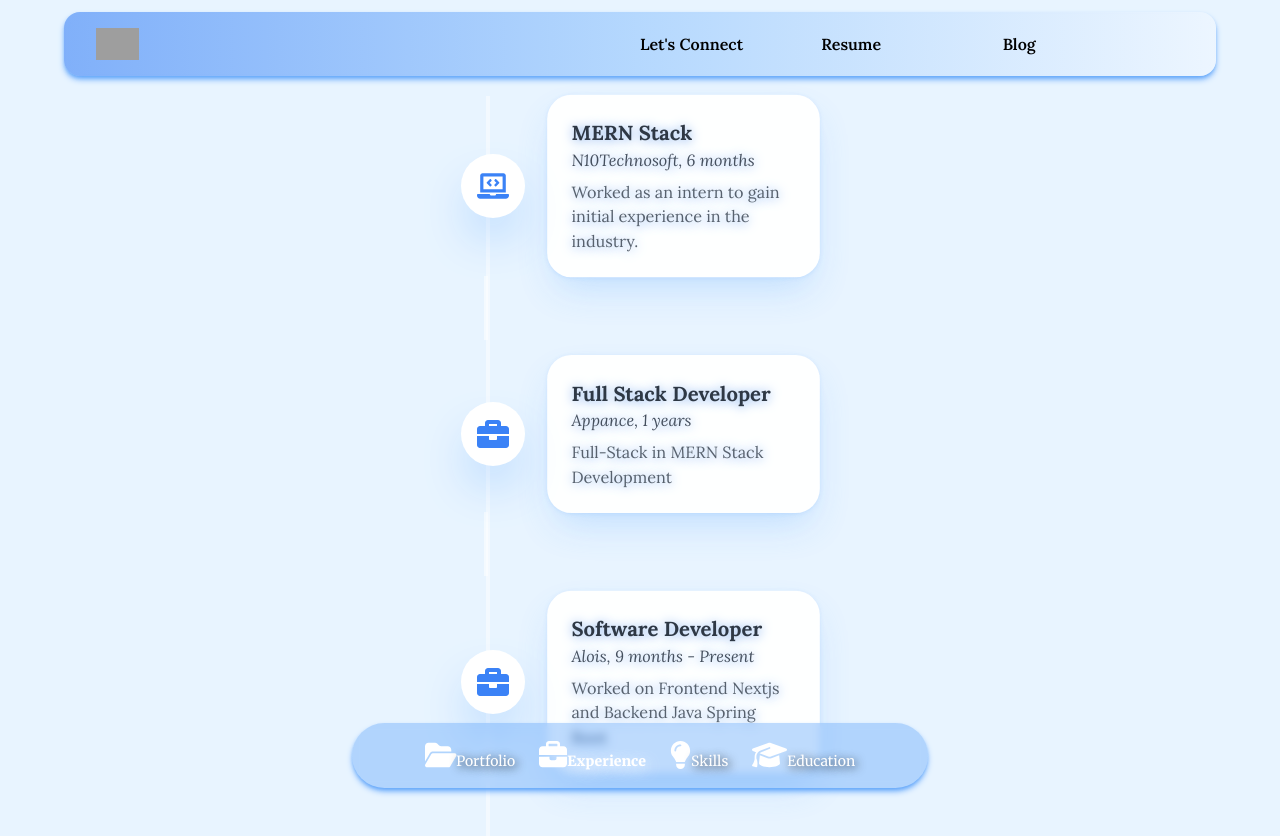
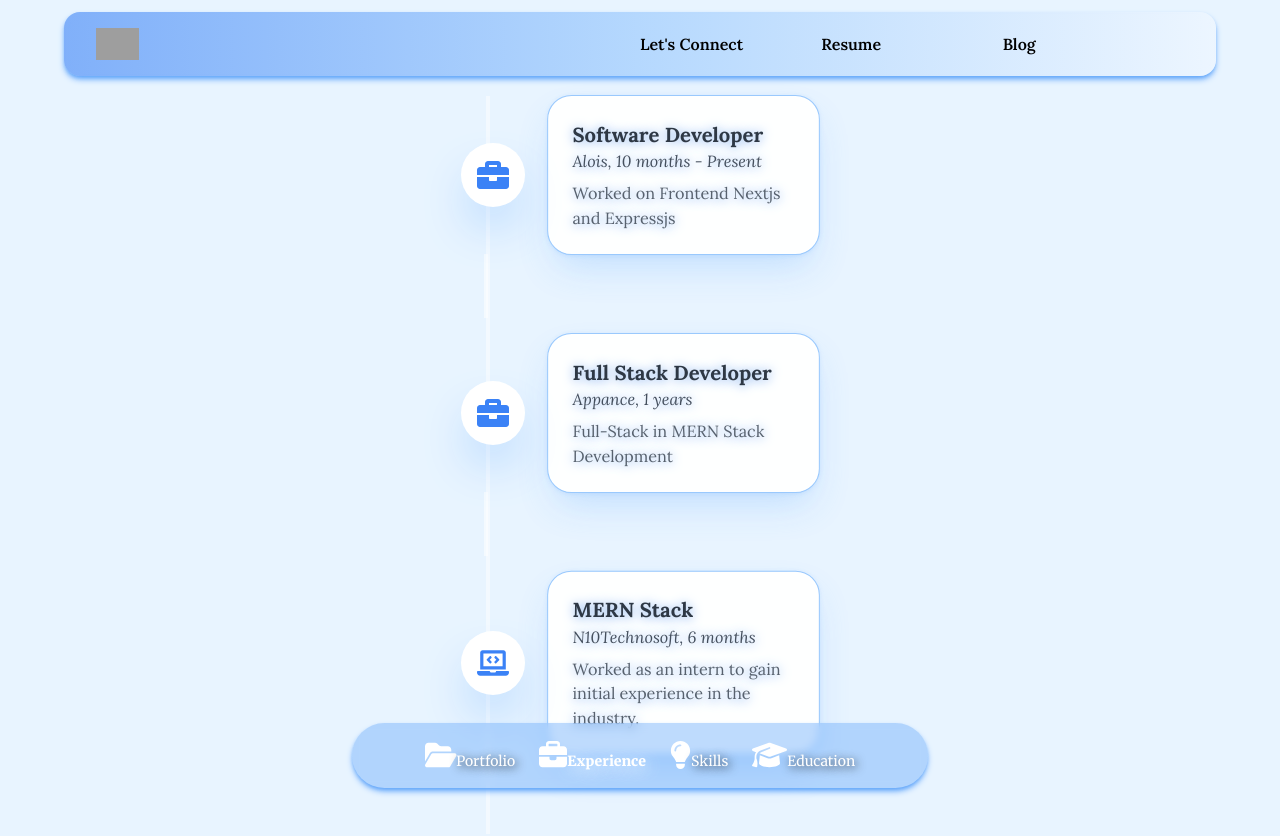
Before and after one commit to chaudhary-rishabh/rishabhc.in, a Next.js app: page /experience in a window 1280 px wide. Shown: the top 836 px of the page. Built offline with nearby package versions, Linux system fonts and the light colour scheme; grey boxes are pictures that could not be loaded.

Commit message:
added exp

```diff
--- a/components/Wizard.tsx
+++ b/components/Wizard.tsx
@@ -4,11 +4,11 @@
 const Wizard = () => {
     const steps = [
         {
-            title: 'MERN Stack',
-            duration: '6 months',
-            company: 'N10Technosoft',
-            description: 'Worked as an intern to gain initial experience in the industry.',
-            icon: <FaLaptopCode className="text-blue-500 w-8 h-8" />,
+            title: 'Software Developer',
+            duration: '10 months - Present',
+            company: 'Alois',
+            description: 'Worked on Frontend Nextjs and Expressjs',
+            icon: <FaBriefcase className="text-blue-500 w-8 h-8" />,
         },
         {
             title: 'Full Stack Developer',
@@ -18,11 +18,11 @@
             icon: <FaBriefcase className="text-blue-500 w-8 h-8" />,
         },
         {
-            title: 'Software Developer',
-            duration: '9 months - Present',
-            company: 'Alois',
-            description: 'Worked on Frontend Nextjs and Backend Java Spring Boot',
-            icon: <FaBriefcase className="text-blue-500 w-8 h-8" />,
+            title: 'MERN Stack',
+            duration: '6 months',
+            company: 'N10Technosoft',
+            description: 'Worked as an intern to gain initial experience in the industry.',
+            icon: <FaLaptopCode className="text-blue-500 w-8 h-8" />,
         },
     ];
 
@@ -44,7 +44,7 @@
                         </div>
 
                         {/* Experience Details aligned to the right */}
-                        <div className="ml-6 w-[70%] text-blue-500 text-shadow bg-white p-6 shadow-2xl shadow-blue-300/70 rounded-3xl text-left animate-resize-opacity">
+                        <div className="ml-6 w-[70%] border border-blue-300 text-blue-500 text-shadow bg-white p-6 shadow-2xl shadow-blue-300/70 rounded-3xl text-left animate-resize-opacity">
                             <h3 className="text-xl text-gray-800 font-bold">{step.title}</h3>
                             <p className="mb-2 text-gray-700 italic">{step.company}, {step.duration}</p>
                             <p className='text-gray-600'>{step.description}</p>
```
